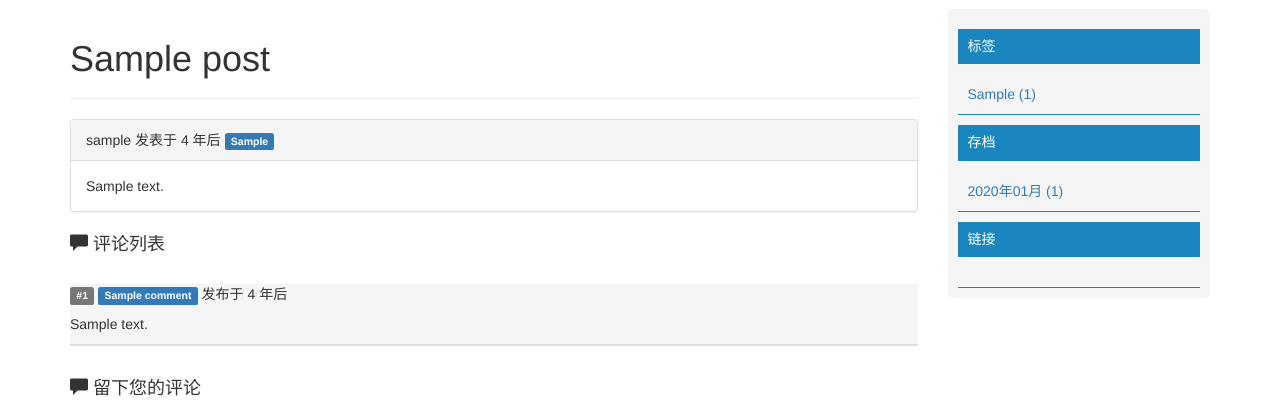
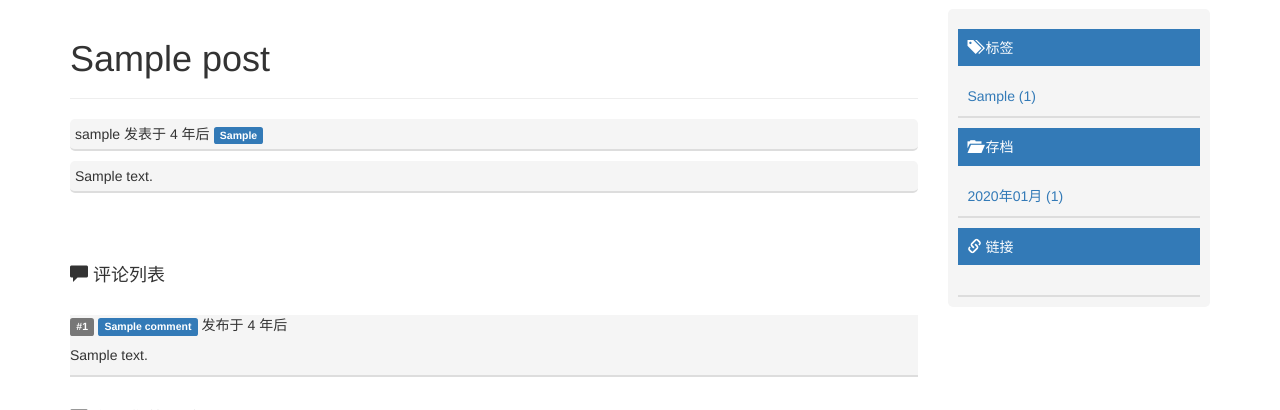
Before and after one commit to liuenyan/django-blog, a Django app: page /post/1/ in a window 1280 px wide. Shown: the part 51-461 px from the top of the page. Run offline with Django 3.2, Linux system fonts and the light colour scheme; tables that the repository leaves empty hold one stand-in row (values such as "Sample post"); some libraries are stand-ins or nearby versions.

Commit message:
文章和侧边栏外观美化。

```diff
--- a/blog/static/styles/style.css
+++ b/blog/static/styles/style.css
@@ -7,6 +7,7 @@
 
 ul.posts {
     list-style-type: none;
+    padding: 0px;
 }
 
 li.post {
@@ -15,16 +16,27 @@ li.post {
     background-color: #f5f5f5;
 }
 
-div.post-title{
-    padding: 10px 0px;
+div.post-info, div.post-body{
+    margin: 10px 0px;
+    padding: 5px 5px;
+    background-color: #f5f5f5;
+    border-bottom-color: #dddddd;
+    border-bottom-style: solid;
+    border-bottom-width: 2px;
+    border-radius: 5px;
 }
 
 div.post-info{
-    padding: 5px 0px;
+
 }
 
-div.post-body {
-    padding: 5px 0px;
+.post-controls {
+    min-height: 50px;
+}
+
+.post-controls > a {
+    float: right;
+    margin: 2px;
 }
 
 ul.comments {
@@ -56,15 +68,15 @@ ul.sidebar {
 }
 
 ul.sidebar > li {
-    border-bottom-color: #1a86c0;
+    border-bottom-color: #dddddd;
     border-bottom-style: solid;
-    border-bottom-width: 1px;
+    border-bottom-width: 2px;
 }
 
 ul.sidebar > li > h5 {
     padding: 10px;
     color: #ffffff;
-    background-color: #1a86c0;
+    background-color: #337ab7;
 }
 
 ul.sidebar > li > ul {
--- a/blog/templates/_sidebar.html
+++ b/blog/templates/_sidebar.html
@@ -1,6 +1,6 @@
 <ul class="sidebar">
     <li>
-        <h5>标签</h5>
+        <h5><span class="glyphicon glyphicon-tags"></span> 标签</h5>
         <ul>
             {% for tag in tags %}
             <li><a href="{% url 'tag' tag %}">{{ tag.tag }}&nbsp;({{tag.post_set.count }})</a></li>
@@ -8,7 +8,7 @@
         </ul>
     </li>
     <li>
-        <h5>存档</h5>
+        <h5><span class="glyphicon glyphicon-folder-open"></span> 存档</h5>
         <ul>
             {% for archive in archives %}
             <li><a href="{% url 'archive' archive.year archive.month %}">{{ archive.year }}年{{ archive.month }}月&nbsp;({{ archive.id__count }})</a></li>
@@ -16,7 +16,7 @@
         </ul>
     </li>
     <li>
-        <h5>链接</h5>
+        <h5><span class="glyphicon glyphicon-link"></span> 链接</h5>
         <ul>
             {% for link in links %}
             <li><a href="#">{{ link }}</a></li>
--- a/blog/templates/index.html
+++ b/blog/templates/index.html
@@ -15,6 +15,11 @@
         </div>
         <div class="post-info">
             作者: {{ post.author.username }} 发表于 <span class="post-date">{{ post.timestamp | date:"c" }}</span>
+            <span>
+                {% for tag in post.tags.all %}
+                <a href="{% url 'tag' tag %}"><span class="label label-primary">{{ tag }}</span></a>&nbsp;
+                {% endfor %}
+            </span>
         </div>
         <div class="post-body">
             {{ post.body }}
--- a/blog/templates/post.html
+++ b/blog/templates/post.html
@@ -8,8 +8,7 @@
 <div class="page-header">
     <h1>{{ post.title }}</h1>
 </div>
-<div class="panel panel-default">
-    <div class="panel-heading">
+<div class="post-info">
     {{ post.author.username }} 发表于 <span class="from-now">{{ post.timestamp |date:'c' }}</span>
     <span>
         {% for tag in post.tags.all %}
@@ -17,14 +16,13 @@
         {% endfor %}
     </span>
 </div>
-    <div class="panel-body">
+<div class="post-body">
     {{ post.body }}
-    </div>
 </div>
 <div class="post-controls">
     {% if post.author.id == user.id %}
-    <a href="{% url 'edit_post' post.id %}" class="btn btn-primary" >编辑</a>
-    <a href="{% url 'delete_post' post.id %}" class="btn btn-danger">删除</a>
+    <a href="{% url 'edit_post' post.id %}" class="btn btn-primary"><span class="glyphicon glyphicon-edit"></span> 编辑</a>
+    <a href="{% url 'delete_post' post.id %}" class="btn btn-danger"><span class="glyphicon glyphicon-trash"></span> 删除</a>
     {% endif %}
 </div>
 <div class="post-comments">
```
Lines whose indentation alone changed are shown as unchanged.
